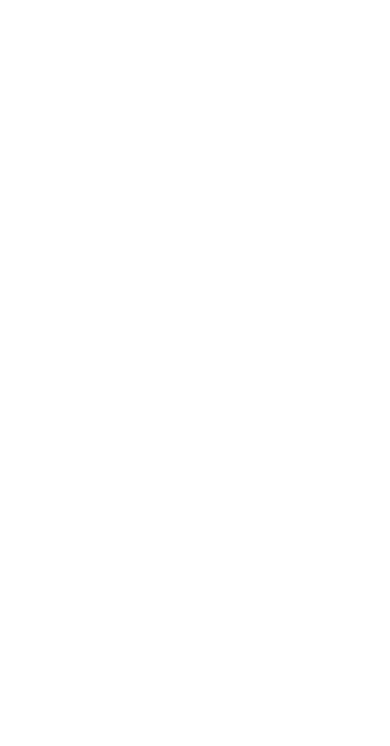
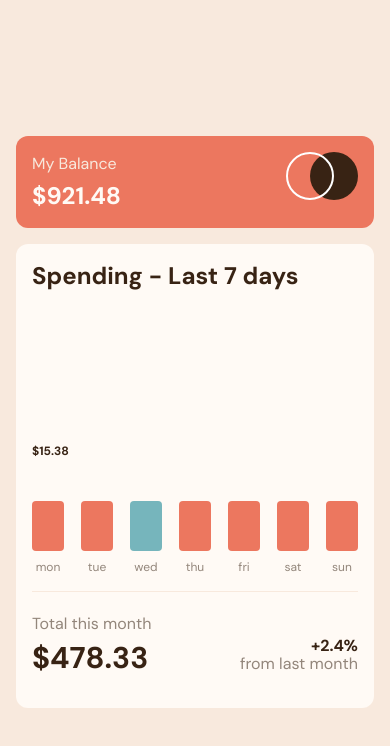
Before and after one commit to TheSunLand7/expenses-chart-component, a website built with Vite: page index.html in a window 390 px wide. Built offline with nearby package versions, Linux system fonts and the light colour scheme.

Commit message:
Mobile design [In progress]
Signed-off-by: joshub <jos.ct101@gmail.com>

```diff
--- a/index.html
+++ b/index.html
@@ -4,7 +4,8 @@
     <meta charset="UTF-8" />
     <meta name="viewport" content="width=device-width, initial-scale=1.0" />
     <link rel="icon" sizes="32x32" type="image/png" href="/images/favicon-32x32.png" />
-
+    <link rel="stylesheet" href="./src/main.css">
+    <link rel="stylesheet" href="./src/style.css">
     <!--Google Fonts-->
     <link rel="preconnect" href="https://fonts.googleapis.com">
     <link rel="preconnect" href="https://fonts.gstatic.com" crossorigin>
@@ -12,8 +13,67 @@
     <title>Frontend Mentor | Expenses Chart Component</title>
   </head>
   <body>
-    <main class="font-dm-sans">
-      <div></div>
+    <main class="font-dm-sans w-full h-screen">
+      <div class="w-full h-full bg-cream px-4 flex justify-center items-center">
+        <section class="w-full h-auto space-y-4">
+          <div class="bg-soft-red flex justify-between p-4 rounded-xl">
+            <div class="flex flex-col space-y-1">
+              <span class="text-cream">My Balance</span>
+              <span class="text-very-pale-orange text-2xl font-bold">$921.48</span>
+            </div>
+            <div>
+              <svg width="72" height="48" viewBox="0 0 72 48" xmlns="http://www.w3.org/2000/svg"><g fill="none" fill-rule="evenodd"><circle fill="#382314" cx="48" cy="24" r="24"/><circle stroke="#FFF" stroke-width="2" cx="24" cy="24" r="23"/></g></svg>
+            </div>
+          </div>
+          <div class="bg-very-pale-orange rounded-xl p-4">
+            <div>
+              <h1 class="text-dark-brown text-2xl font-bold">Spending - Last 7 days</h1>
+              <!--Chart-->
+              <div class="w-full border-b border-b-cream flex h-[300px] justify-between items-end pb-4 text-xs text-medium-brown">
+                <div class="day space-y-2">
+                  <div class="font-bold text-dark-brown">$15.38</div>
+                  <div class="bg-soft-red"></div>
+                  <span>mon</span>
+                </div>
+                <div class="day space-y-2">
+                  <div class="bg-soft-red"></div>
+                  <span>tue</span>
+                </div>
+                <div class="day space-y-2">
+                  <div class="bg-cyan"></div>
+                  <span>wed</span>
+                </div>
+                <div class="day space-y-2">
+                  <div class="bg-soft-red"></div>
+                  <span>thu</span>
+                </div>
+                <div class="day space-y-2">
+                  <div class="bg-soft-red"></div>
+                  <span>fri</span>
+                </div>
+                <div class="day space-y-2">
+                  <div class="bg-soft-red"></div>
+                  <span>sat</span>
+                </div>
+                <div class="day space-y-2">
+                  <div class="bg-soft-red"></div>
+                  <span>sun</span>
+                </div>
+              </div>
+            </div>
+            <div class="flex justify-between">
+              <div class="py-4 flex flex-col">
+                <span class="text-medium-brown leading-8">Total this month</span>
+                <span class="text-3xl text-dark-brown font-bold">$478.33</span>
+              </div>
+              <div class="flex flex-col justify-end py-4">
+                <span class="font-bold text-end text-dark-brown leading-3">+2.4%</span>
+                <span class="text-medium-brown">from last month</span>
+              </div>
+            </div>
+          </div>
+        </section>
+      </div>
     </main>
     <!--Typescript-->
     <script type="module" src="/src/main.ts"></script>
--- a/package.json
+++ b/package.json
@@ -6,7 +6,7 @@
   "scripts": {
     "dev": "vite",
     "build": "tsc && vite build",
-    "tw:dev": "npx tailwindcss -i input.css -o ./src/main.css --watch",
+    "tw:dev": "npx tailwindcss -i ./input.css -o ./src/main.css --watch",
     "preview": "vite preview"
   },
   "devDependencies": {
--- a/src/style.css
+++ b/src/style.css
@@ -0,0 +1,11 @@
+.day {
+	display: flex;
+	flex-direction: column;
+	align-items: center;
+}
+
+.day div {
+	width: 32px;
+	height: 50px;
+	border-radius: 4px;
+}
```
Also changed, not shown: src/main.css.
